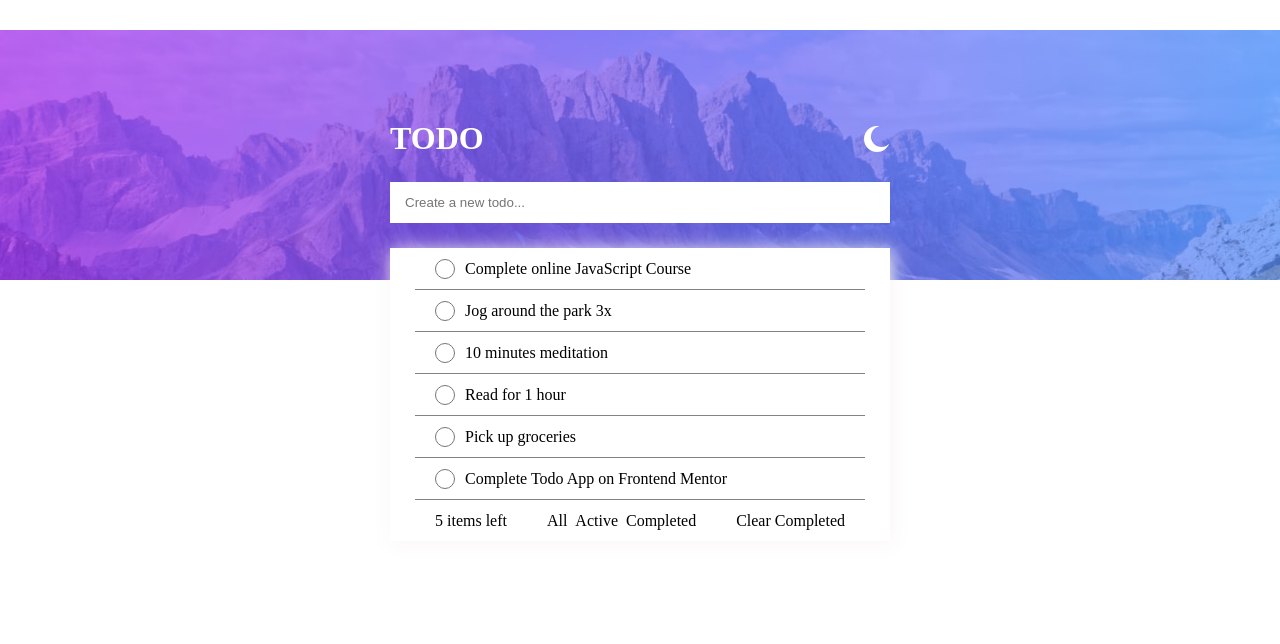
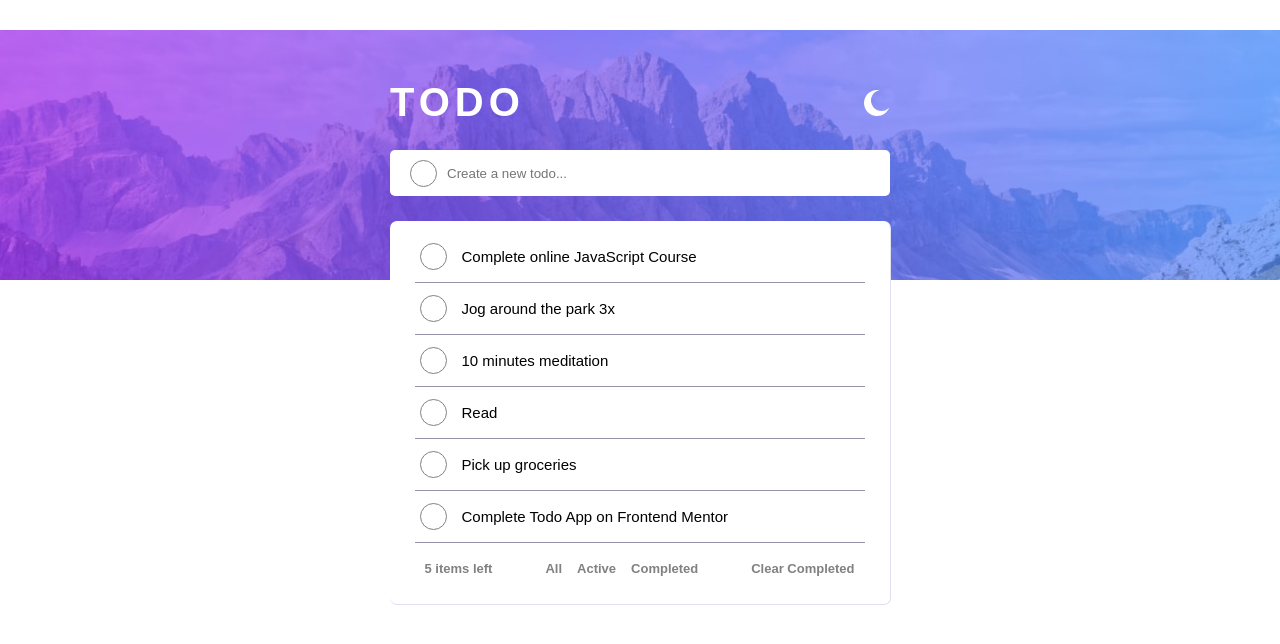
Before and after one commit to Haiyiola/TodoList, a plain HTML site: page index.html in a window 1280 px wide. Drawn offline with Linux system fonts and the light colour scheme; a script that the page names is missing.

Commit message:
Edited some parts

```diff
--- a/index.css
+++ b/index.css
@@ -1,5 +1,12 @@
+@font-face{
+    font-family: "javatext.ttf";
+    src: url("./javatext.ttf");
+}
 :root{
-    --grey: #838383;
+    --grey: #818181;
+    --brightBlue: hsl(220, 98%, 61%);
+    --linear: linear-gradient(90deg, #57ddff, #c058f3);
+    --font:"javatext.ttf";
 }
 *{
     margin: 0;
@@ -8,7 +15,8 @@
 }
 body{
     place-self: center;
-
+    /* font-family: var(--font); */
+    font-family: Arial, Helvetica, sans-serif;
 }
 main{
     display: flex;
@@ -16,7 +24,7 @@ main{
     flex-direction: column;
     justify-content: center;
     align-items: center;
-    width: 900px;
+    width: 800px;
 }
 .bgimage{
     width: 1300px;
@@ -25,12 +33,10 @@ main{
 header{
     width: 500px;
     justify-content: center;
+    margin-top: -220px;
 }
-header{
-    margin-top: -180px;
-}
-h1{
-    color:white;
+#sun{
+    display: none;
 }
 .title{
     margin-top: 20px;
@@ -40,53 +46,116 @@ h1{
     align-items: center;
     /* margin: 0px 30px; */
 }
+h1{
+    color:white;
+    letter-spacing: 5px;
+    font-weight: 700;
+    font-size: 40px;
+}
 .input-task{
+    display: flex;
+    flex-direction: row;
     margin: 25px 0px;
-    width: 470px;
-    height: 35px;
+    width: 460px;
+    height: 40px;
     border: none;
-    padding: 3px 15px;
+    padding: 3px 20px;
+    font-weight: 15px;
+    cursor: pointer;
+    border-radius: 5px;
+    background-color: white;
+    align-items: center;
+    gap: 10px;
+}
+input{
     outline-style: none;
+    /* width: 460px;
+    height: 40px; */
+    font-weight: 15px;
+    cursor: pointer;
+    border: none;
 }
-.tasks[type="radio"]{
-    width: 20px;
-    height: 20px;
-    border-radius: 50%;
+.input-task[type="text"]{
+    font-family: Arial, Helvetica, sans-serif;
+    font-weight: 500;
+    font-size: 15px;
+    color: var(--grey);
+}
+
+h5{
+    font-size: 15px;
+    cursor: pointer;
+    font-weight: 500;
 }
 article{
-    /* margin: 10px 20px; */
-    padding: 0px 25px;
+    padding: 10px 25px;
     width: 450px;
     display: flex;
     flex-direction: column;
-    /* gap: 15px; */
-    /* justify-content: center;
-    align-items: center; */
     background-color: white;
-    box-shadow: 1px solid var(--grey);
-    filter: drop-shadow(2px 2px 10px #faf4f4);
+    border-bottom: 1px solid #cbcde99d;
+    border-right: 1px solid #cbcde99d;
+    border-radius: 7px;
 }
 .lists{
     display: flex;
     flex-direction: row;
-    padding: 8px 20px;
-    line-height: 25px;
-    gap: 10px;
-    border-bottom: 1px solid var(--grey);
+    padding: 8px 5px;
+    line-height: 35px;
+    gap: 15px;
+    border-bottom: 1px solid #9394a9;
+    cursor: pointer;
     align-items: center;
+}
+.radiosample{
+    width: 25px;
+    height: 25px;
+    border: 1px solid var(--grey);
+    border-radius: 50%;
+    cursor: pointer;
+    justify-content: center;
+    align-items: center;
+}
+.check{
+    width: 17px;
+    height: 15px;
+    place-self: center;
+    padding: 3px;
+    /* filter: drop-shadow(1px 1px 3px black); */
+    background-color: linear-gradient(90deg, #57ddff, #c058f3);
 }
 .tasks{
     border-radius: 50%;
 }
 footer{
-    padding: 8px 20px;
+    padding: 8px 10px;
     display: flex;
     flex-direction: row;
-    line-height: 25px;
+    line-height: 35px;
     justify-content: space-between;
+    font-weight: 600;
+    font-size: 13px;
+    color: var(--grey);
+}
+.footnote{
+    cursor: pointer;
+}
+.footnote:hover{
+    color:black;
 }
 .task-display{
     display: flex;
     flex-direction: row;
-    gap: 8px;
+    gap: 15px;
 }
+.task-display a{
+    text-decoration: none;
+    color: var(--grey);
+    cursor: pointer;
+}
+.task-display a:hover{
+    color: black;
+}
+/* .task-display a{
+    color: black;
+} */
--- a/index.html
+++ b/index.html
@@ -14,42 +14,46 @@
             <div class="title">
                 <h1>TODO</h1>
                 <img src="./images/icon-moon.svg" alt="moon" id="moon">
+                <img src="./images/icon-sun.svg" alt="sun" id="sun">
             </div>
-            <input type="text" placeholder="Create a new todo..." class="input-task">
+            <div class="input-task">
+                <p class="radiosample"></p>
+                <input type="text" placeholder="Create a new todo..." class="input" id="input-task">
+            </div>
         </header>
         <article>
-            <div class="lists">
-                <input type="radio"  name=javascript class="tasks">
-                <label for="JavaScript" name="JavaScript">Complete online JavaScript Course</label>
+            <div class="lists" id="javascriptSection">
+                <span class="radiosample tasks" id="javascript"> <img src="./images/icon-check.svg" alt="check" class="check" id="javascriptcheck"></span>
+                <h5 id="javascript2">Complete online JavaScript Course</h5>
             </div>
-            <div class="lists">
-                <input type="radio" name="jog" class="tasks">
-                <label for="jog" name="jog">Jog around the park 3x</label>
+            <div class="lists" id="jogSection">
+                <span class="radiosample tasks" id="jog"> <img src="./images/icon-check.svg" alt="check" class="check" id="jogcheck"> </span>
+                <h5 id="jog2">Jog around the park 3x</h5>
             </div>
-            <div class="lists">
-                <input type="radio" name="meditation" class="tasks">
-                <label for="meditation" name="meditation">10 minutes meditation</label>
+            <div class="lists" id="meditationSection">
+                <span class="radiosample tasks" id="meditation"> <img src="./images/icon-check.svg" alt="check" class="check" id="meditationcheck"> </span>
+                <h5 id="meditation2">10 minutes meditation</h5>
             </div>
-            <div class="lists">
-                <input type="radio" name="read" class="tasks">
-                <label for="read" name="read">Read for 1 hour</label>
+            <div class="lists" id="readSection">
+                <span class="radiosample tasks" id="read"> <img src="./images/icon-check.svg" alt="check" class="check" id="readcheck"> </span>
+                <h5 id="read2">Read </h5>
             </div>
-            <div class="lists">
-                <input type="radio" name="groceries" class="tasks">
-                <label for="groceries" name="groceries">Pick up groceries</label>
+            <div class="lists" id="groceriesSection">
+                <span class="radiosample tasks" id="groceries"> <img src="./images/icon-check.svg" alt="check" class="check" id="groceriescheck"> </span>
+                <h5 id="groceries2">Pick up groceries</h5>
             </div>
-            <div class="lists">
-                <input type="radio" name="completeTodo" class="tasks">
-                <label for="completeTodo" name="completeTodo">Complete Todo App on Frontend Mentor</label>
+            <div class="lists" id="completedSection">
+                <span class="radiosample tasks" id="completed"><img src="./images/icon-check.svg" alt="check" class="check" id="completedcheck"></span>
+                <h5 id="completed2">Complete Todo App on Frontend Mentor</h5>
             </div>
             <footer>
-                <p><span>5</span> items left</p>
+                <p class="footnote"><span>5</span> items left</p>
                 <div class="task-display">
-                    <p>All</p>
-                    <p>Active</p>
-                    <p>Completed</p>
+                    <a href="#">All</a>
+                    <a href="#">Active</a>
+                    <a href="#">Completed</a>
                 </div>
-                <p>Clear Completed</p>
+                <p class="footnote">Clear Completed</p>
             </footer>
         </article>
     </main>
--- /dev/null
+++ b/index.js
@@ -0,0 +1,74 @@
+let moon = document.getElementById("moon")
+let sun = document.getElementById("sun")
+let inputTask =  document.getElementById("input-task")
+let javascriptSection = document.getElementById("javascriptSection")
+let javascript = document.getElementById("javascript")
+let jogSection = document.getElementById("jogSection")
+let jog = document.getElementById("jog")
+let meditationSection = document.getElementById("meditationSection")
+let meditation = document.getElementById("meditation")
+let readSection = document.getElementById("readSection")
+let read = document.getElementById("read")
+let groceriesSection = document.getElementById("groceriesSection")
+let groceries = document.getElementById("groceries")
+let completedSection = document.getElementById("completedSection")
+let completed = document.getElementById("completed")
+let javascript2 = document.getElementById("javascript2")
+let jog2 = document.getElementById("jog2")
+let meditation2 = document.getElementById("meditation2")
+let read2 = document.getElementById("read2")
+let groceries2 = document.getElementById("groceries2")
+let completed2 = document.getElementById("completed2")
+
+
+moon.addEventListener("click", function(){
+    moon.style.display= "none"
+    sun.style.display ="block"
+})
+
+sun.addEventListener("click", function(){
+    sun.style.display ="none"
+    moon.style.display = "block"
+})
+// inputTask.addEventListener("click", function(){
+//     inputTask.innerHTML = <input placeholder="Currently Typing"/>
+// })
+javascript.addEventListener("click", function(){
+    // javascript.style.display= ""
+    javascript2.style.textDecoration= "line-through"
+    javascript2.style.color= "var(--grey)"
+})
+
+jog.addEventListener("click", function(){
+    jog2.style.textDecoration= "line-through"
+    jog2.style.color= "var(--grey)"
+})
+
+meditation.addEventListener("click", function(){
+    meditation2.style.textDecoration= "line-through"
+    meditation2.style.color= "var(--grey)"
+    meditation.style.display= ""
+})
+
+read.addEventListener("click", function(){
+    read2.style.textDecoration= "line-through"
+    read2.style.color= "var(--grey)"
+    read.style.display= ""
+})
+
+groceries.addEventListener("click", function(){
+    groceries2.style.textDecoration= "line-through"
+    groceries2.style.color= "var(--grey)"
+    groceries.style.display= ""
+})
+groceries.addEventListener("dblclick", function(){
+    groceries2.style.textDecoration= "none"
+    groceries2.style.color= "black"
+    groceries.style.display= ""
+})
+
+completed.addEventListener("click", function(){
+    completed2.style.textDecoration= "line-through"
+    completed2.style.color= "var(--grey)"
+    completed.style.display= ""
+})
```
Also changed, not shown: javatext.ttf (added).
